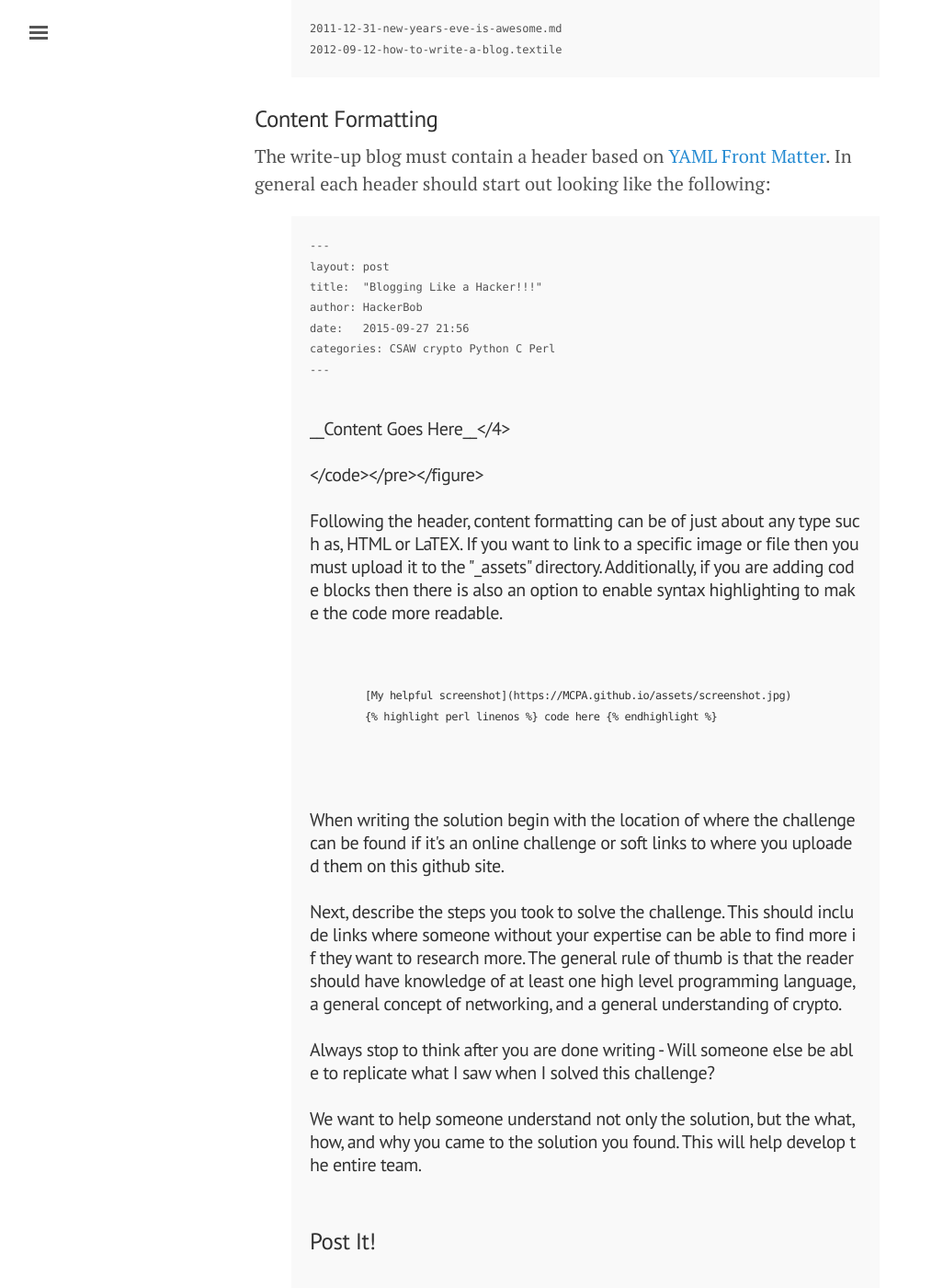
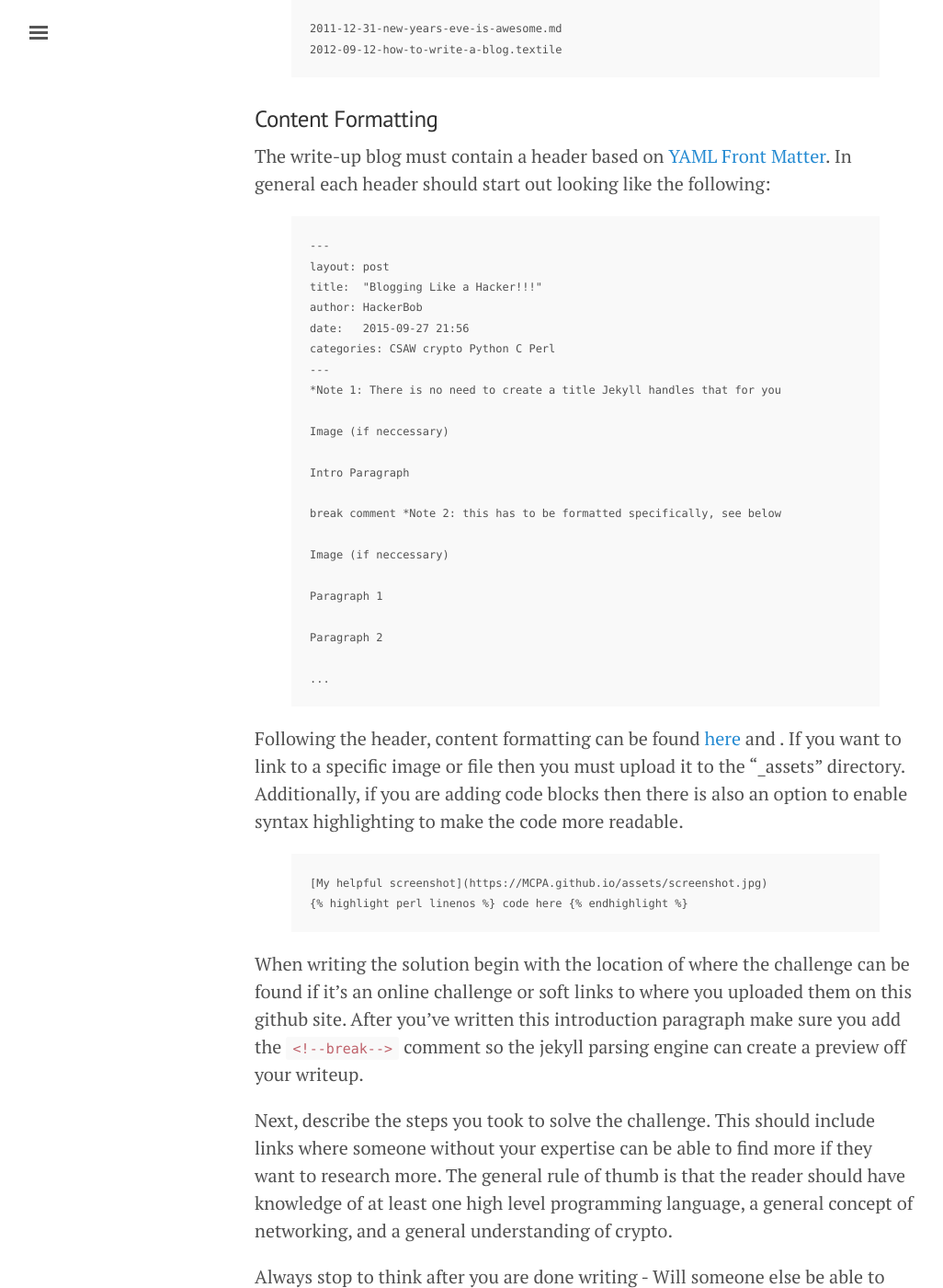
Before and after one commit to MCPA/MCPA.github.io, a Jekyll site: the page built from projects/how-to.md, in a window 1280 px wide and 1400 px high, scrolled down 819 px. Shown: the whole window at 92% size, without its empty margins (3-1029 px from the left). Built offline with Jekyll 4.4.1, drawn with Linux system fonts in a browser that asks for light colours; some of the changed text lies outside the part shown.

Commit message:
Updated vortex00 formatting, refined the index page for site, and how-to guide

````diff
--- a/projects/how-to.md
+++ b/projects/how-to.md
@@ -25,24 +25,35 @@ Blog pages that are used to create write-ups must be created in the "_posts" dir
 <h3>Content Formatting</h3>
 The write-up blog must contain a header based on <a href="http://jekyllrb.com/docs/frontmatter/" hname="YAML Front Matter Link">YAML Front Matter</a>. In general each header should start out looking like the following:
 
-<figure class="highlight"><pre><code class="language-text" data-lang="text">---
+<figure class="highlight"><pre><code class="language-text" data-lang="text">{{ strip_html }}---
 layout: post
 title:  "Blogging Like a Hacker!!!"
 author: HackerBob
 date:   2015-09-27 21:56
 categories: CSAW crypto Python C Perl
 ---
+*Note 1: There is no need to create a title Jekyll handles that for you
 
-<h4>__Content Goes Here__</4>
+Image (if neccessary)
 
-</code></pre></figure>
+Intro Paragraph
 
-Following the header, content formatting can be of just about any type such as, HTML or LaTEX. If you want to link to a specific image or file then you must upload it to the "_assets" directory. Additionally, if you are adding code blocks then there is also an option to enable syntax highlighting to make the code more readable.
+break comment *Note 2: this has to be formatted specifically, see below
+
+Image (if neccessary)
+
+Paragraph 1
+
+Paragraph 2
+
+...</code></pre></figure>
+
+Following the header, content formatting can be found [here](http://sourceforge.net/p/jekyllc/bugs/markdown_syntax) and . If you want to link to a specific image or file then you must upload it to the "_assets" directory. Additionally, if you are adding code blocks then there is also an option to enable syntax highlighting to make the code more readable.
 
 <figure class="highlight"><pre><code class="language-text" data-lang="text">[My helpful screenshot]({{ site.url }}/assets/screenshot.jpg)
 {{ "{% highlight perl linenos " }}%} code here {{ "{% endhighlight " }}%}</code></pre></figure>
 
-When writing the solution begin with the location of where the challenge can be found if it's an online challenge or soft links to where you uploaded them on this github site.
+When writing the solution begin with the location of where the challenge can be found if it's an online challenge or soft links to where you uploaded them on this github site. After you've written this introduction paragraph make sure you add the ``` <!--break--> ``` comment so the jekyll parsing engine can create a preview off your writeup.
 
 Next, describe the steps you took to solve the challenge. This should include links where someone without your expertise can be able to find more if they want to research more. The general rule of thumb is that the reader should have knowledge of at least one high level programming language, a general concept of networking, and a general understanding of crypto.
 
@@ -55,14 +66,11 @@ After you are done creating the initial filename following our formatting templa
 
 <figure class="highlight"><pre><code class="language-text" data-lang="text">
 
-<h5>Commit directly to the repo</h5>
-
+***Commit directly to the repo if this is a solution write-up
 git status #check and see what files you need to add
 git add "list of files you are adding to the repo"
 git commit -m "leave us all a message of what you did"
 git push
 
-<h5>Commit your forked repo changes</h5>
-Check out how to create a pull request [here](https://help.github.com/articles/using-pull-requests/)
-
-</code></pre></figure>
+***Commit your forked repo changes if you are making changes to the website look and feel
+Check out how to create a pull request @ https://help.github.com/articles/using-pull-requests/</code></pre></figure>
````
Also changed, not shown: _posts/vortex-overthewire/2015-09-30-vortex00.md (+4 -3 lines), index.html (+14 -2 lines).
